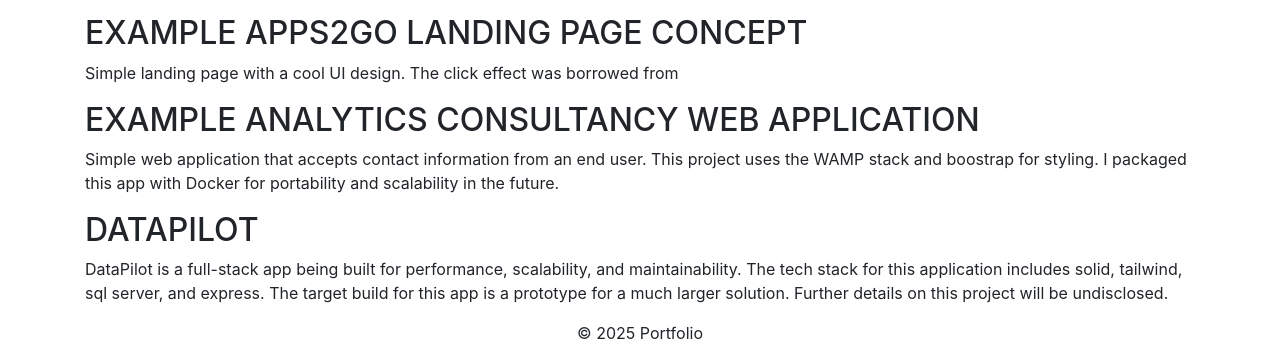
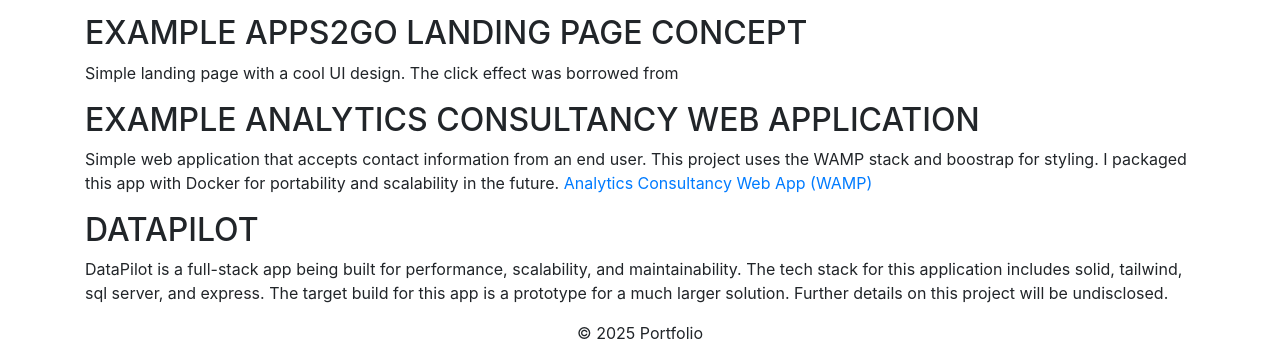
Before and after one commit to christopherbrunswick/portfolio, a Flask app: page /projects in a window 1280 px wide. Shown: the part 2512-2873 px from the top of the page. Run offline with Flask 2, Linux system fonts and the light colour scheme; some libraries are stand-ins or nearby versions.

Commit message:
pushed consultancy weba app to remote repository

```diff
--- a/templates/projects.html
+++ b/templates/projects.html
@@ -159,7 +159,7 @@
             <h2>EXAMPLE ANALYTICS CONSULTANCY WEB APPLICATION</h2>
             <P>Simple web application that accepts contact information from an end user. This project uses
                 the WAMP stack and boostrap for styling. I packaged this app with Docker for portability and scalability
-                in the future. <!-- a href="github link to project" Example Analytics Consultancy Web App-->
+                in the future. <a href="https://github.com/christopherbrunswick/example_consultancy_web_application.git">Analytics Consultancy Web App (WAMP)</a>
             </P>
         </div>
      </section>
```
